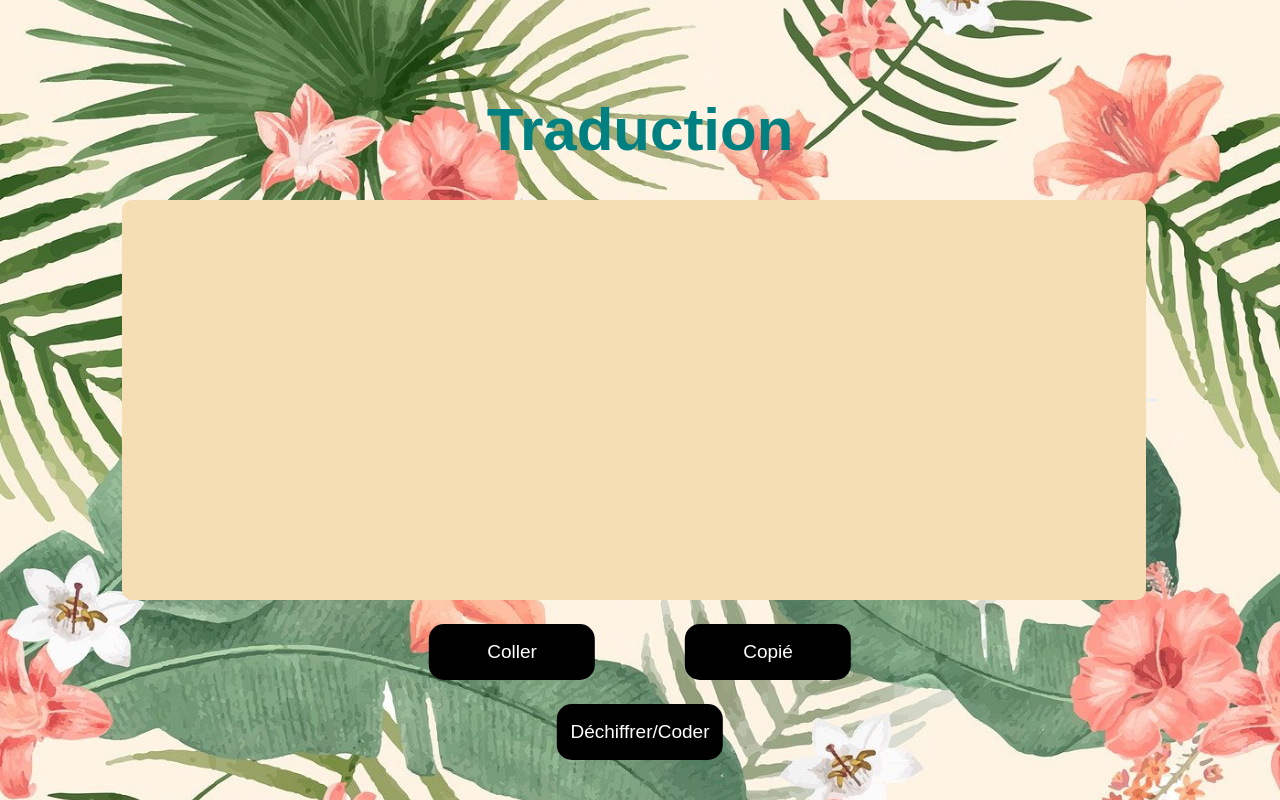
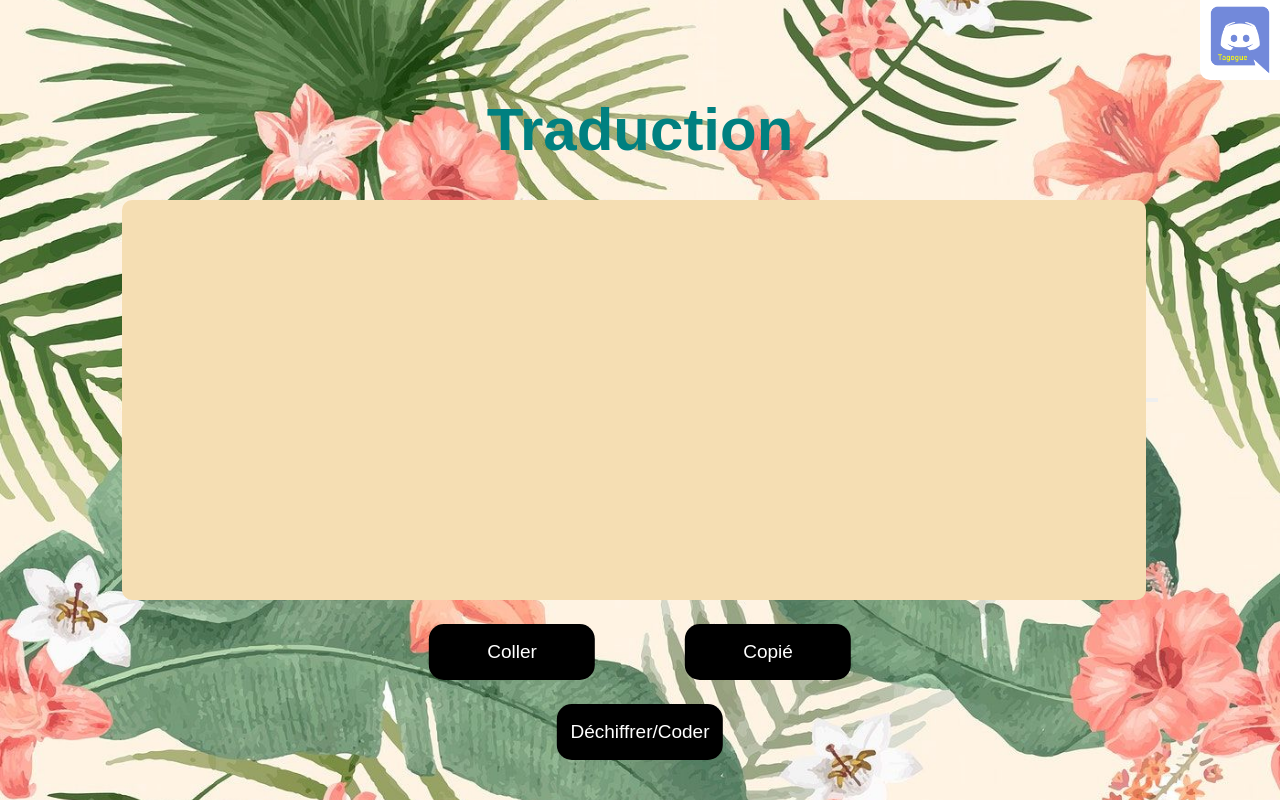
Before and after one commit to Tagogue/Langue-Tagogue, a plain HTML site: page index.html in a window 1280 px wide. Drawn offline with Linux system fonts and the light colour scheme.

Commit message:
Add files via upload

```diff
--- a/css/style.css
+++ b/css/style.css
@@ -168,3 +168,19 @@ body{
 .dechif:hover::after{
     left: 0;
 }
+
+.discord{
+    position: absolute;
+    right: 0;
+    top: 0;
+    border-radius: 0 0 0 10px;
+    width: 80px;
+    height: 80px;
+    background: url(../img/discord.png) no-repeat center/cover;
+}
+
+@media screen and (max-width:1150px) {
+    body{
+        display: none;
+    }
+}
--- a/index.html
+++ b/index.html
@@ -5,6 +5,7 @@
     <meta http-equiv="X-UA-Compatible" content="IE=edge">
     <meta name="viewport" content="width=device-width, initial-scale=1.0">
     <link rel="stylesheet" href="css/style.css">
+    <link rel="shortcut icon" href="img/logo.png" type="image/x-icon">
     <title>Langue Tagogue</title>
 </head>
 <body>
@@ -16,6 +17,7 @@
     <button><a href="#" class="copy" id="copy">Copié</a></button>
     <button><a href="#" class="coller" id="coller">Coller</a></button>
     <button><a href="#" class="dechif" id="dechif">Déchiffrer/Coder</a></button>
+    <a href="https://discord.gg/MKmvKQ7Ktq" target="_blank" class="discord"></a>
 
     <script src="js/index.js"></script>
 </body>
```
Also changed, not shown: img/discord.png (added), img/logo.png (added).
